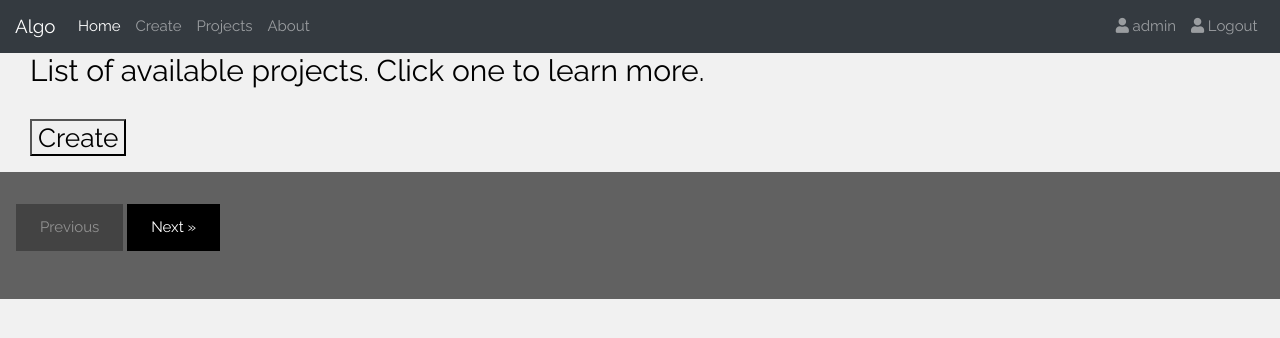
After one commit to blichtleAlt/leetcode, a Django app: page /projects/ in a window 1280 px wide. The commit adds this page. Shown: the top 338 px of the page. Run offline with Django 3.2, Linux system fonts and the light colour scheme; a user stored in the database is signed in; some libraries are stand-ins or nearby versions.

Commit message:
Added about, post and projects templates. Working on create blog post feature.

```diff
--- a/blog/static/css/index.css
+++ b/blog/static/css/index.css
@@ -41,3 +41,10 @@
     width: 100%;
     height: 2.5rem;            /* Footer height */
   }
+
+#create_button {
+  padding-top: 20px;
+  padding-bottom: 20px;
+  padding-left: 20px;
+  padding-right: 20px;
+}
--- /dev/null
+++ b/blog/templates/blog/projects.html
@@ -0,0 +1,10 @@
+{% extends "base_generic.html" %}
+
+
+{% block content %}
+
+<h2>List of available projects. Click one to learn more.</h2>
+<br>
+<h3><button type="create">Create</button></h3>
+
+{% endblock %}
--- a/blog/urls.py
+++ b/blog/urls.py
@@ -5,7 +5,10 @@
 
 urlpatterns = [
     path('', index, name='index'),
-    path('<int:post_id>/', detail, name='detail'),
+    path('post/<int:post_id>/', detail, name='detail'),
+    # path('post/<int:post_id>/comments', comments, name='comments'),
     path('signup/', signup, name='signup'),
     path('create/', create, name='create'),
+    path('projects/', projects, name='projects'),
+    path('about/', about, name='about'),
 ]
--- a/blog/views.py
+++ b/blog/views.py
@@ -15,16 +15,36 @@
     context = {
         'latest_question_list': latest_question_list
     }
+
     return HttpResponse(template.render(context, request))
 
 @login_required
 def detail(request, post_id):
+    template = loader.get_template('blog/post.html')
     post = get_object_or_404(Post, pk=post_id)
-    return HttpResponse("You're looking at post %s." % post.title)
+    context = {"post": post}
+    return HttpResponse(template.render(context, request))
 
 @login_required
 def create(request):
     template = loader.get_template('blog/create.html')
+    print(request)
+    print(request.user)
+    if request.method == "POST":
+        print("create new post")
+        return redirect('/')
+    context = {}
+    return HttpResponse(template.render(context, request))
+
+@login_required
+def projects(request):
+    template = loader.get_template('blog/projects.html')
+    context = {}
+    return HttpResponse(template.render(context, request))
+
+@login_required
+def about(request):
+    template = loader.get_template('blog/about.html')
     context = {}
     return HttpResponse(template.render(context, request))
 
--- a/leetcode/settings.py
+++ b/leetcode/settings.py
@@ -15,7 +15,6 @@
 # Build paths inside the project like this: os.path.join(BASE_DIR, ...)
 BASE_DIR = os.path.dirname(os.path.dirname(os.path.abspath(__file__)))
 
-
 # Quick-start development settings - unsuitable for production
 # See https://docs.djangoproject.com/en/2.2/howto/deployment/checklist/
 
@@ -27,10 +26,11 @@
 
 ALLOWED_HOSTS = []
 
-
 # Application definition
 
 INSTALLED_APPS = [
+    'rest_framework',
+    'corsheaders',
     'blog.apps.BlogConfig',
     'django.contrib.admin',
     'django.contrib.auth',
@@ -48,6 +48,7 @@
     'django.contrib.auth.middleware.AuthenticationMiddleware',
     'django.contrib.messages.middleware.MessageMiddleware',
     'django.middleware.clickjacking.XFrameOptionsMiddleware',
+    'django.middleware.common.CommonMiddleware',
 ]
 
 ROOT_URLCONF = 'leetcode.urls'
@@ -114,7 +115,6 @@
 
 USE_TZ = True
 
-
 # Static files (CSS, JavaScript, Images)
 # https://docs.djangoproject.com/en/2.2/howto/static-files/
 
--- a/templates/base_generic.html
+++ b/templates/base_generic.html
@@ -42,13 +42,16 @@
       <div id="navb" class="navbar-collapse collapse hide">
         <ul class="navbar-nav">
           <li class="nav-item active">
-            <a class="nav-link" href="#">Home</a>
+            <a class="nav-link" href="{% url 'index' %}">Home</a>
           </li>
           <li class="nav-item">
             <a class="nav-link" href="{% url 'create' %}">Create</a>
           </li>
           <li class="nav-item">
-            <a class="nav-link" href="#">About Us</a>
+            <a class="nav-link" href="{% url 'projects' %}">Projects</a>
+          </li>
+          <li class="nav-item">
+            <a class="nav-link" href="{% url 'about' %}">About</a>
           </li>
         </ul>
 
```
Also changed, not shown: blog/templates/blog/about.html (added, +7 -0 lines), blog/templates/blog/create.html (+14 -21 lines), blog/templates/blog/index.html (+7 -9 lines), blog/templates/blog/post.html (added, +11 -0 lines), db.sqlite3.
